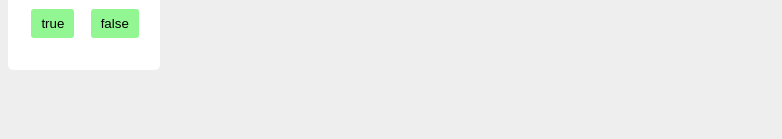
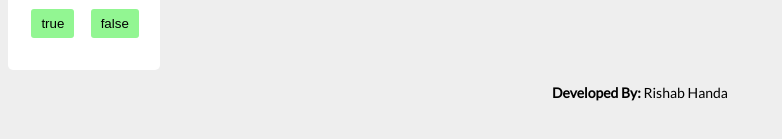
Before and after one commit to Rishabhanda/spaceXLaunchPrograms, an Angular app: page / in a window 1280 px wide. Shown: the part 527-666 px from the top of the page, without its empty margins (0-782 px from the left). Built offline with nearby package versions, Linux system fonts and the light colour scheme; no server answers.

Commit message:
added footer

```diff
--- a/src/app/app.module.ts
+++ b/src/app/app.module.ts
@@ -11,6 +11,7 @@
 import { HttpClientModule } from '@angular/common/http';
 import { HomeComponent } from './home/home.component';
 import { Routes, RouterModule } from '@angular/router';
+import { FooterComponent } from './footer/footer.component';
 
 @NgModule({
   declarations: [
@@ -22,6 +23,7 @@
     SpacexCardComponent,
     HeaderComponent,
     HomeComponent,
+    FooterComponent,
   ],
   imports: [
     BrowserModule,
--- /dev/null
+++ b/src/app/footer/footer.component.css
@@ -0,0 +1,3 @@
+.footer-label {
+    font-weight: bold;
+}
--- /dev/null
+++ b/src/app/footer/footer.component.html
@@ -0,0 +1,3 @@
+<p class="text-align-center">
+  <span class="footer-label">Developed By: </span> Rishab Handa
+</p>
--- /dev/null
+++ b/src/app/footer/footer.component.ts
@@ -0,0 +1,15 @@
+import { Component, OnInit } from '@angular/core';
+
+@Component({
+  selector: 'app-footer',
+  templateUrl: './footer.component.html',
+  styleUrls: ['./footer.component.css']
+})
+export class FooterComponent implements OnInit {
+
+  constructor() { }
+
+  ngOnInit() {
+  }
+
+}
--- a/src/app/layout/layout.component.css
+++ b/src/app/layout/layout.component.css
@@ -11,6 +11,10 @@
 
 .spacex-main {
   flex: 0 0 87%;
+}
+
+.spacex-footer {
+  flex: 1 0 100%;
 }
 
 .spacex-container {
@@ -36,6 +40,9 @@
     flex: 1 0 100%;
     width: 100%;
   }
+  .spacex-footer {
+    width: 100%;
+  }
 }
 
 @media screen and (min-width: 701px) and (max-width: 1024px) {
--- a/src/app/layout/layout.component.html
+++ b/src/app/layout/layout.component.html
@@ -11,4 +11,8 @@
   <div class="spacex-main">
     <app-home></app-home>
   </div>
+
+  <div class="spacex-footer">
+    <app-footer></app-footer>
+  </div>
 </div>
```
Also changed, not shown: 1 other file (tests, documents, lock files or other folders).
